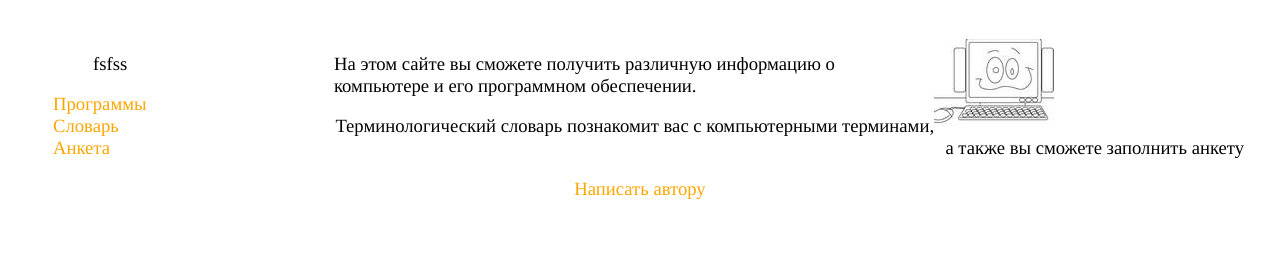
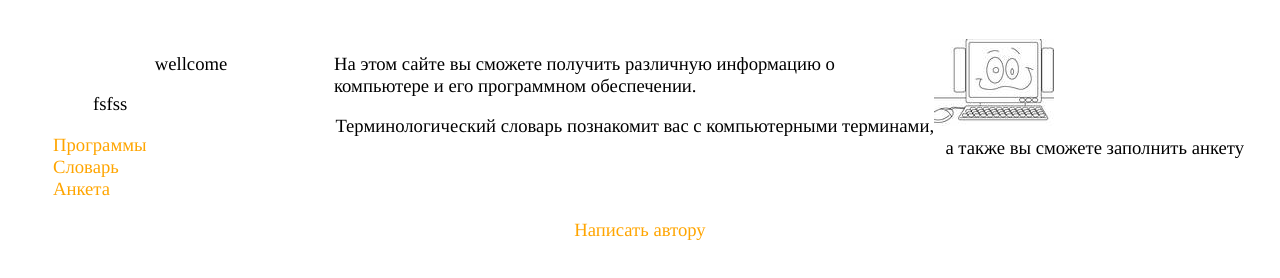
Before and after one commit to Informatikvbg/Comp, a plain HTML site: page index.html in a window 1280 px wide. Shown: the part 72-350 px from the top of the page. Drawn offline with Linux system fonts and the light colour scheme.

Commit message:
vs code next one

```diff
--- a/index.html
+++ b/index.html
@@ -11,6 +11,7 @@
   </div>
     <div id="nav">
     <ul>
+      <p>wellcome</p>
       <dir>fsfss</dir>
       <li><a href="software.html" target="_blank">Программы</a></li>
       <li><a href="glossary.html" target="_blank">Словарь</a></li>
```
